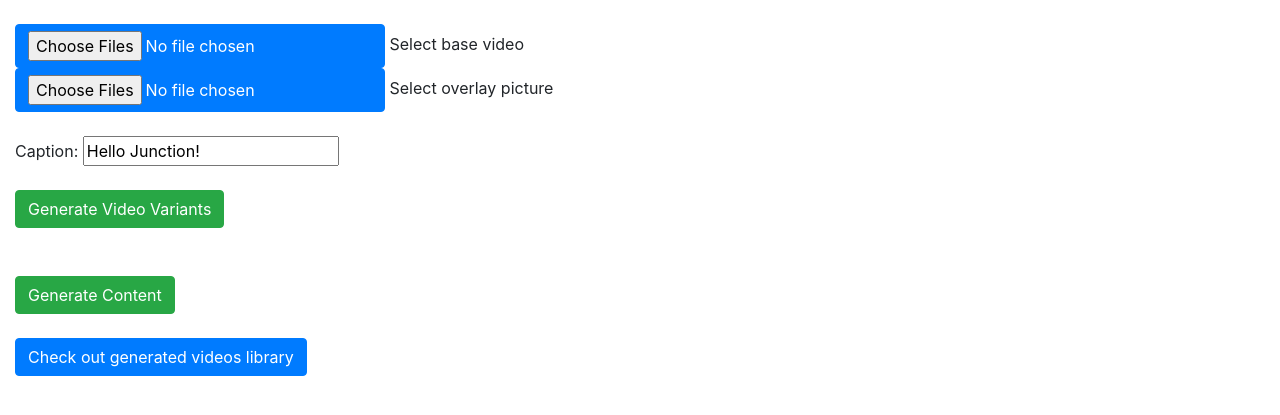
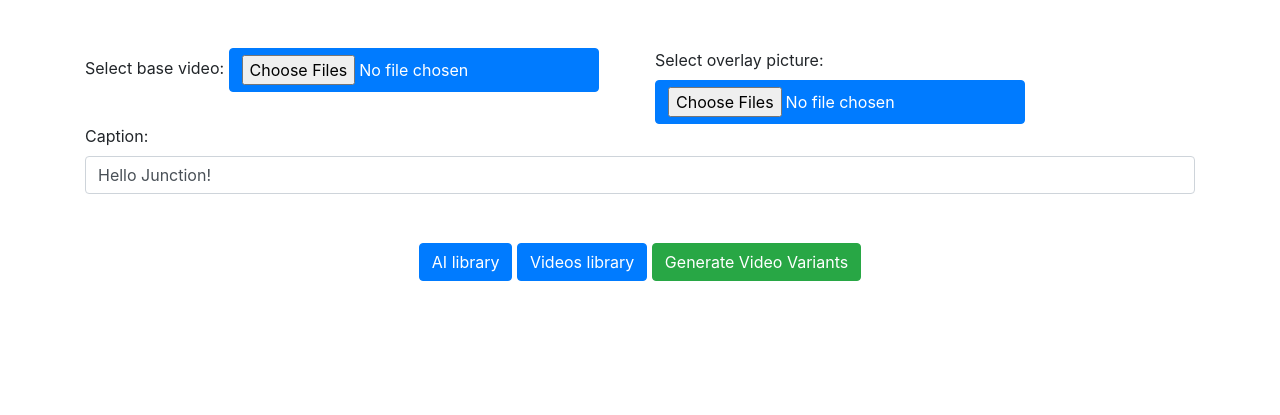
Before and after one commit to deniskovalenko/junction-2022, a Flask app: page / in a window 1280 px wide. Shown: the part 56-471 px from the top of the page. Run offline with Flask 2, Linux system fonts and the light colour scheme; some libraries are stand-ins or nearby versions.

Commit message:
update index

```diff
--- a/app/app.py
+++ b/app/app.py
@@ -23,11 +23,10 @@ app.secret_key = "JUNCTION2022"
 @app.route('/index/<image_id>')
 def index(image_id=None):
     if image_id is not None:
-        path_to_image = _get_image_file_from_image_id(image_id)
-        session["hidden_path_to_image"] = path_to_image
-        return render_template('index.html', hidden_path_to_image=path_to_image)
+        session["hidden_image_id"] = image_id
+        return render_template('index.html', hidden_image_id=image_id)
     else:
-        return render_template('index.html', hidden_path_to_image=None)
+        return render_template('index.html', hidden_image_id=None)
 
 
 class RenderInput:
@@ -113,13 +112,14 @@ def render_videos(metadata):
 def render_video2(image_id=None):
     video_path = request.form['video_path']
     image_path = request.form.get('image_path', None)
-    hidden_path_to_image = session.get("hidden_path_to_image", None)
+    hidden_image_id = session.get("hidden_image_id", None)
+    hidden_path_to_image = _get_image_file_from_image_id(hidden_image_id)
     caption = request.form['caption']
     job_id = datetime.datetime.now().strftime("%Y-%m-%d-%H-%M-%S")
 
     if hidden_path_to_image is not None and hidden_path_to_image != "":
         image_path = hidden_path_to_image
-        del session["hidden_path_to_image"]
+        del session["hidden_image_id"]
     else:
         image_path =  "static/video/" + image_path
     metadata = {
--- a/app/templates/frame.html
+++ b/app/templates/frame.html
@@ -38,7 +38,9 @@
 <body>
 <br/>
 <div class="container-fluid">
+    <br/>
     {% block content %}{% endblock %}
+    <br/>
 </div>
 </body>
 </html>
--- a/app/templates/index.html
+++ b/app/templates/index.html
@@ -1,36 +1,41 @@
 {% extends "frame.html" %}
 {% block content %}
-<script>
-</script>
 
-<div style="margin: auto">
-    <form action="/index/eee" method="POST">
+<div class="container">
+<form action="/index/eee" method="POST">
+<div class="row">
+    <div class="col-6">
         <div id="drop-area">
+            <label class="button" for="videoElem">Select base video:</label>
             <input class="btn btn-primary" type="file" id="videoElem" name="video_path" multiple accept="video/*"
                    onchange="handleFiles(this.files)">
-            <label class="button" for="videoElem">Select base video</label>
         </div>
-        <input class="btn btn-primary" type="file" id="imageElem" name="image_path" multiple accept="image/*"
-               onchange="handleFiles(this.files)">
-        <label class="button" for="imageElem">Select overlay picture</label>
-        {% if hidden_path_to_image != None %}
-        <br/><br/>
-        <label>{{hidden_path_to_image}}</label>
-        <a class="btn btn-default" href="/index">Clear</a>
+    </div>
+    <div class="col-6">
+        {% if hidden_image_id %}
+            <img src="/library_content/{{hidden_image_id}}" width="56px" height="56px" name="{{hidden_image_id}}"/>
+            <a class="btn btn-default" href="/index">Clear</a>
+        {% else %}
+            <label class="button" for="imageElem">Select overlay picture:</label>
+            <input class="btn btn-primary" type="file" id="imageElem" name="image_path" multiple accept="image/*"
+                onchange="handleFiles(this.files)">
         {% endif %}
-        <br/>
-        <br/>
-        Caption: <input type="text" name="caption" value="Hello Junction!">
-        <br/>
-        <br/>
-        <input class="btn btn-success" type="submit" value="Generate Video Variants">
-    </form>
+    </div>
+</div>
+<div class="row">
+    <div class="col-12">
+        <label class="button" for="videoCaption">Caption:</label>
+        <input type="text" id="videoCaption" name="caption" value="Hello Junction!" class="form-control">
+    </div>
+    <div class="col-6"></div>
+</div>
+<br/><br/>
+<center>
+    <a class="btn btn-primary" href="/library">AI library</a>
+    <a class="btn btn-primary" href="/generated_content">Videos library</a>
+    <input class="btn btn-success" type="submit" value="Generate Video Variants">
+</center>
+</form>
+</div>
 
-    <br/>
-    <br/>
-    <a class="btn btn-success" href="/library">Generate Content</a>
-    <br/>
-    <br/>
-    <a class="btn btn-primary" href="/generated_content">Check out generated videos library</a>
-</div>
 {% endblock %}
```
